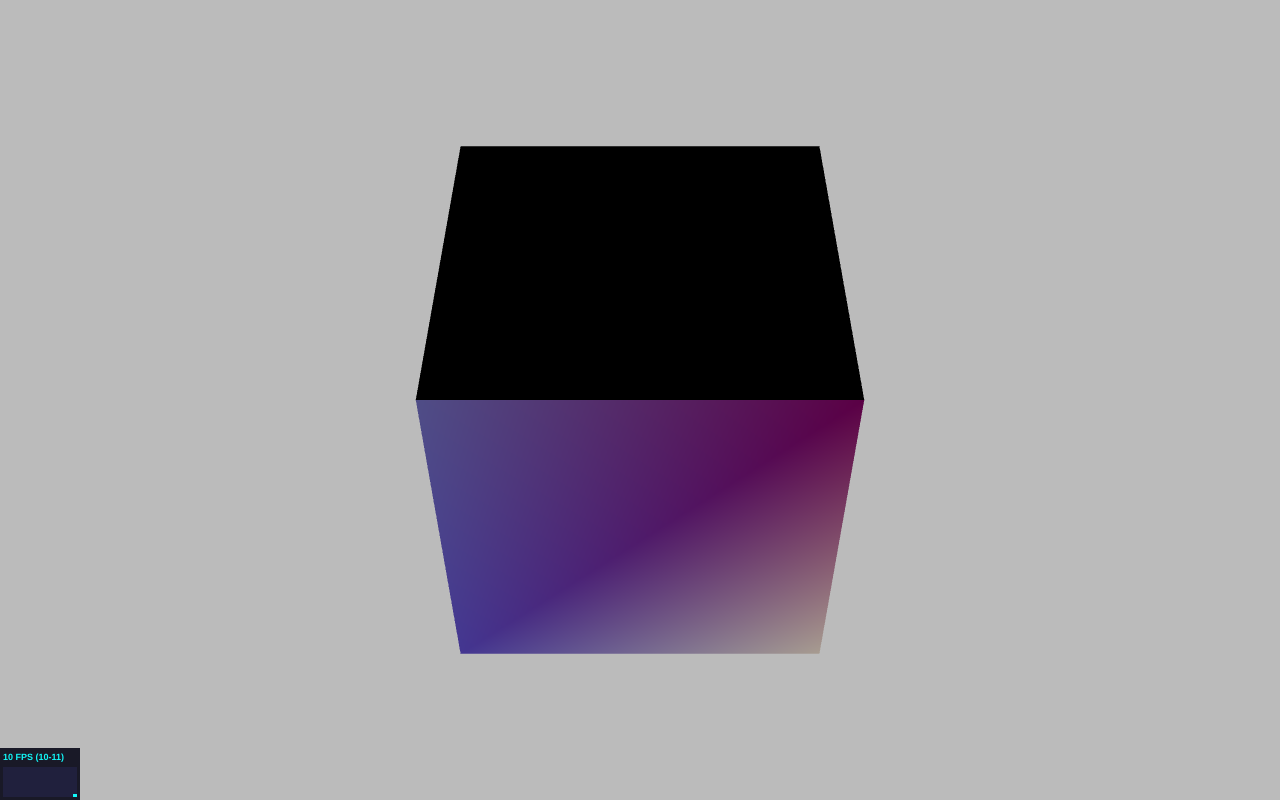
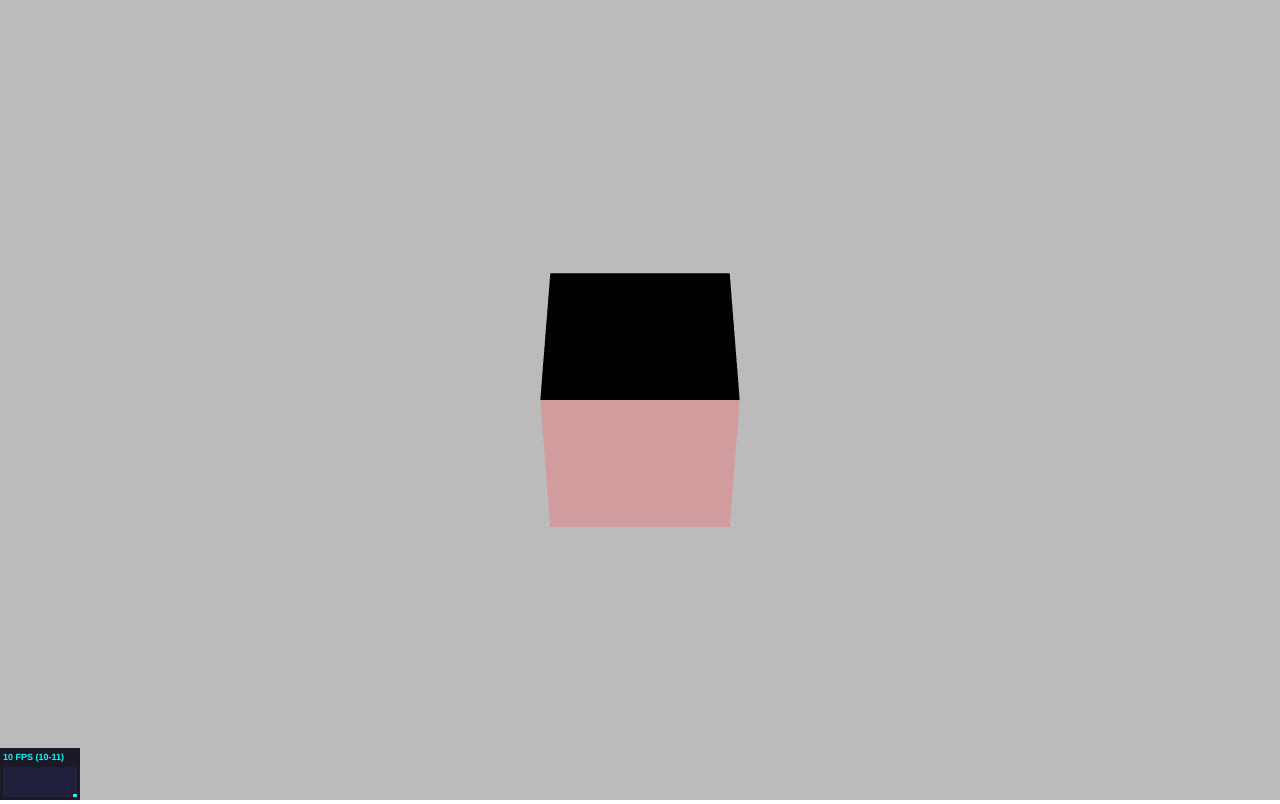
Before and after one commit to ando-takahiro/puppet, a website: page puppet.html in a window 1280 px wide. Drawn offline with Linux system fonts and the light colour scheme; animation ran at ten frames a second.

Commit message:
1voxelでのみ動作確認。

```diff
--- a/puppet.html
+++ b/puppet.html
@@ -116,55 +116,19 @@
       }
 
       function setupModel() {
-				var loader = new THREE.JSONLoader(),
-            model = {
+				var loader = new THREE.JSONLoader();
 
-              "metadata" :
-              {
-                "formatVersion" : 3,
-                "vertices"      : 8,
-                "faces"         : 6,
-                "normals"       : 0,
-                "colors"        : 22,
-                "uvs"           : 0,
-                "materials"     : 1,
-                "morphTargets"  : 0
-              },
+        model = puppet.triangulate([
+        //x, y, z, fragment
+          0, 0, 0, 0xFFCCDD
+        ]);
 
-              //"scale" : 1.000000,
+				loader.createModel(model, function(geometry) {
+          var mesh = new THREE.Mesh(geometry, new THREE.MeshFaceMaterial()),
+              s = 1;
 
-              "materials": [	{
-                "DbgColor" : 15658734,
-                "DbgIndex" : 0,
-                "DbgName" : "Material",
-                "colorAmbient" : [0, 0, 0],
-                "colorDiffuse" : [0.800000011920929, 0.800000011920929, 0.800000011920929],
-                "colorSpecular" : [0.5, 0.5, 0.5],
-                "shading" : "Lambert",
-                "specularCoef" : 50,
-                "vertexColors" : true
-              }],
-
-              "vertices": [1.000000,-1.000000,-1.000000,1.000000,-1.000000,1.000000,-1.000000,-1.000000,1.000000,-1.000000,-1.000000,-1.000000,1.000000,1.000000,-1.000000,0.999999,1.000000,1.000001,-1.000000,1.000000,1.000000,-1.000000,1.000000,-1.000000],
-
-              "morphTargets": [],
-
-              "normals": [],
-
-              "colors": [16777215,16769421,16769424,8454135,15195931,7299839,16586715,16711687,1056014,6029475,13762484,9044089,7962349,6772991,16774622,4144383,11973887,1966063,1056285,9081232,13696943,5002581],
-
-              "uvs": [[]],
-
-              "faces": [131,0,1,2,3,0,0,1,2,3,131,4,7,6,5,0,4,5,6,7,131,0,4,5,1,0,0,8,9,10,131,1,5,6,2,0,0,11,12,13,131,2,6,7,3,0,14,15,16,17,131,4,0,3,7,0,18,19,20,21]
-            };
-
-				loader.createModel(model,
-            function(geometry) {
-            var mesh = new THREE.Mesh(geometry, new THREE.MeshFaceMaterial()),
-                s = 1;
-
-            mesh.scale.set(s, s, s);
-            scene.add(mesh);
+          mesh.scale.set(s, s, s);
+          scene.add(mesh);
         }, '');
       }
 
--- a/src/puppet.js
+++ b/src/puppet.js
@@ -1,7 +1,126 @@
 var puppet = (function() {
   var exports = {};
 
-  exports.voxelToJson = function(voxelSet) {
+  exports.extractMaterials = function(voxels) {
+    var i2m = [], m2i = {}, indices = [];
+    for (var i = 3; i < voxels.length; i += 4) {
+      var fragment = voxels[i], index = m2i[fragment];
+      if (index === undefined) {
+        index = m2i[fragment] = i2m.length;
+
+        var color = new THREE.Color(fragment);
+        i2m.push({
+          DbgColor: fragment,
+          DbgIndex: index,
+          DbgName: "Material" + index,
+          colorAmbient : [0, 0, 0],
+          colorDiffuse : [color.r, color.g, color.b],
+          colorSpecular : [0.5, 0.5, 0.5],
+          shading: "Lambert",
+          specularCoef: 50
+        });
+      }
+      indices.push(index);
+    }
+    return {
+      indices: indices,
+      materials: i2m
+    };
+  };
+
+  exports.triangulateSingleVoxel = function(x, y, z) {
+    var vertices = [
+          x +  0.5, y + -0.5, z + -0.5,
+          x +  0.5, y + -0.5, z +  0.5,
+          x + -0.5, y + -0.5, z +  0.5,
+          x + -0.5, y + -0.5, z + -0.5,
+          x +  0.5, y +  0.5, z + -0.5,
+          x +  0.5, y +  0.5, z +  0.5,
+          x + -0.5, y +  0.5, z +  0.5,
+          x + -0.5, y +  0.5, z + -0.5
+        ],
+        faces = [
+          0,1,2,3,
+          4,7,6,5,
+          0,4,5,1,
+          1,5,6,2,
+          2,6,7,3,
+          4,0,3,7
+        ];
+
+    return _.reduce(faces, function(ret, f) {
+      var f3 = f * 3;
+      ret.push(vertices[f3], vertices[f3 + 1], vertices[f3 + 2]);
+      return ret;
+    }, []);
+  };
+
+  exports.triangulateVoxels = function(voxels) {
+    var vertices = [];
+    for (var i = 0; i < voxels.length; i += 4) {
+      Array.prototype.push.apply(
+        vertices,
+        exports.triangulateSingleVoxel(
+          voxels[4 * i],
+          voxels[4 * i + 1],
+          voxels[4 * i + 2]
+        )
+      );
+    }
+    return vertices;
+  };
+
+  exports.uniqueVertices = function(vertices, materials) {
+    var i2v = [], // index -> vertex
+        v2i = {}, // vertex -> index
+        faces = [];
+
+    for (var i = 0; i < vertices.length / 3; ++i) {
+      var vertex = vertices.slice(i * 3, (i + 1) * 3),
+          str = vertex.join(','),
+          index = v2i[str];
+
+      if (index === undefined) {
+        index = v2i[str] = i2v.length;
+        i2v.push(vertex);
+      }
+      if (faces.length % 6 === 0) {
+        faces.push(3);
+      }
+      faces.push(index);
+      if (faces.length % 6 === 5) {
+        faces.push(materials[Math.floor(faces.length / 36)]);
+      }
+    }
+
+    return {
+      vertices: _.flatten(i2v),
+      faces: faces
+    };
+  };
+
+  exports.triangulate = function(voxels) {
+    var vertices = exports.triangulateVoxels(voxels),
+        materials = exports.extractMaterials(voxels),
+        mesh = exports.uniqueVertices(vertices, materials.indices);
+
+    return _.extend({}, mesh, {
+      metadata: {
+        formatVersion: 3,
+        vertices: mesh.vertices.length / 3,
+        faces: mesh.faces.length / 6,
+        normals: 0,
+        colors: 0,
+        uvs: 0,
+        materials: materials.materials.length,
+        morphTargets: 0
+      },
+      materials: materials.materials,
+      morphTargets: [],
+      normals: [],
+      colors: [],
+      uvs: [[]]
+    });
   };
 
   return exports;
```
